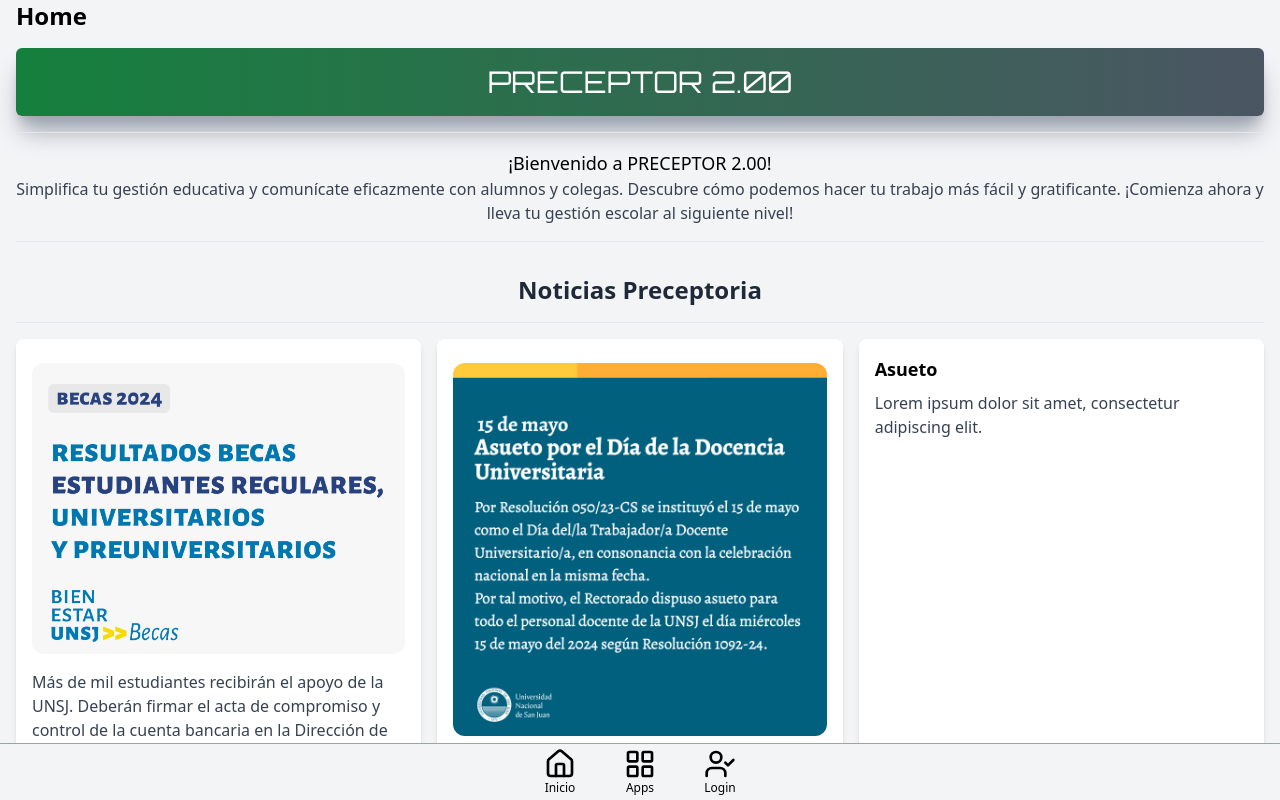
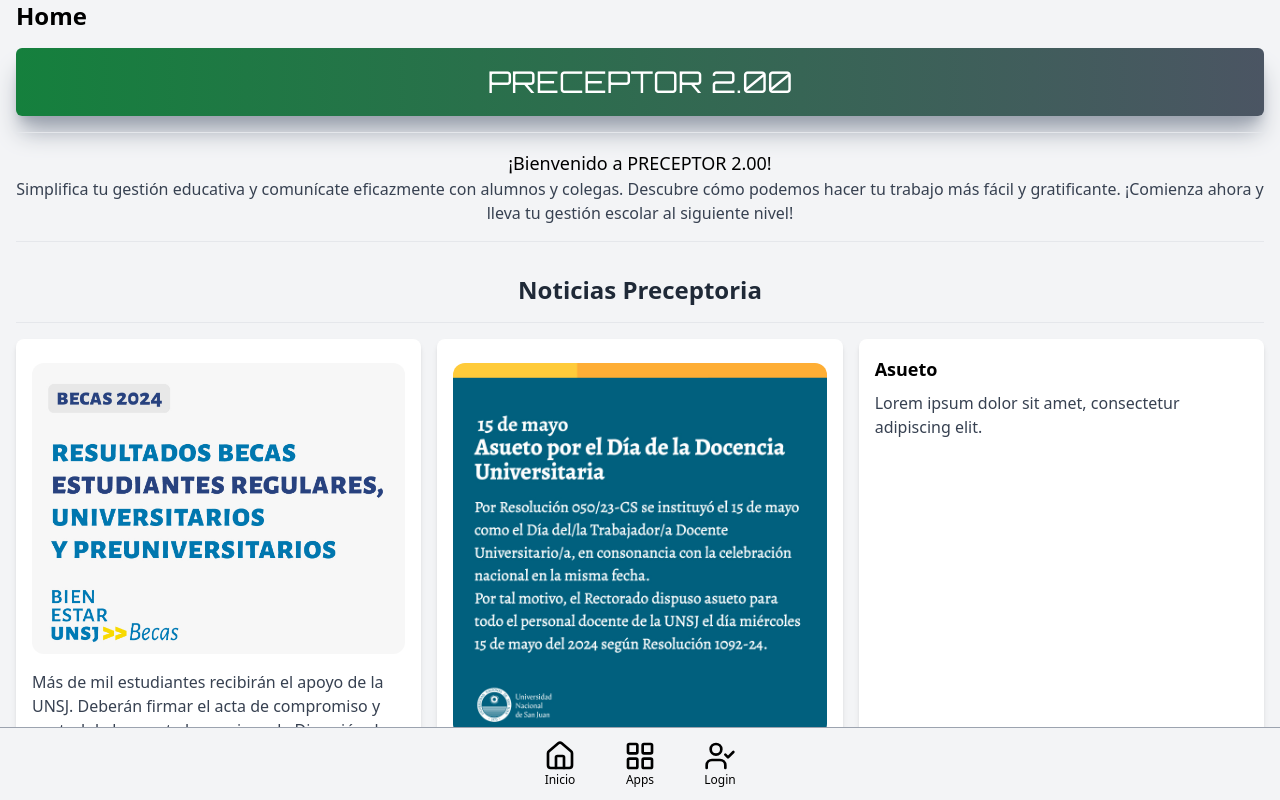
Before and after one commit to subaDevArch/appmsj, a React (Vite) app in the folder client/: page / in a window 1280 px wide. Shown: the top 800 px of the page. Built offline with nearby package versions, Linux system fonts and the light colour scheme.

Commit message:
arreglando boto desaparece

```diff
--- a/client/src/components/Nav.jsx
+++ b/client/src/components/Nav.jsx
@@ -60,7 +60,7 @@ function NavLinks() {
 function Nav() {
   return (
     <nav className="z-10 fixed bottom-0 left-0 w-full bg-gray-100 border-t border-gray-400">
-      <div className="container mx-auto flex justify-center "> {/* Modificación aquí */}
+      <div className="container mx-auto flex justify-center pt-2 mb-2"> {/* Modificación aquí */}
         <NavLinks />
       </div>
     </nav>
--- a/client/src/pages/BuscarDatosPage.jsx
+++ b/client/src/pages/BuscarDatosPage.jsx
@@ -4,7 +4,7 @@ import TablaDatosAlumnos from '../components/TablaDatosAlumnos'
 function BuscarDatosPage() {
   return (
     <div className="h-screen">
-      <div><TablaDatosAlumnos/></div>
+      <div className='mt-16'><TablaDatosAlumnos/></div>
     </div>
 
   )
```
